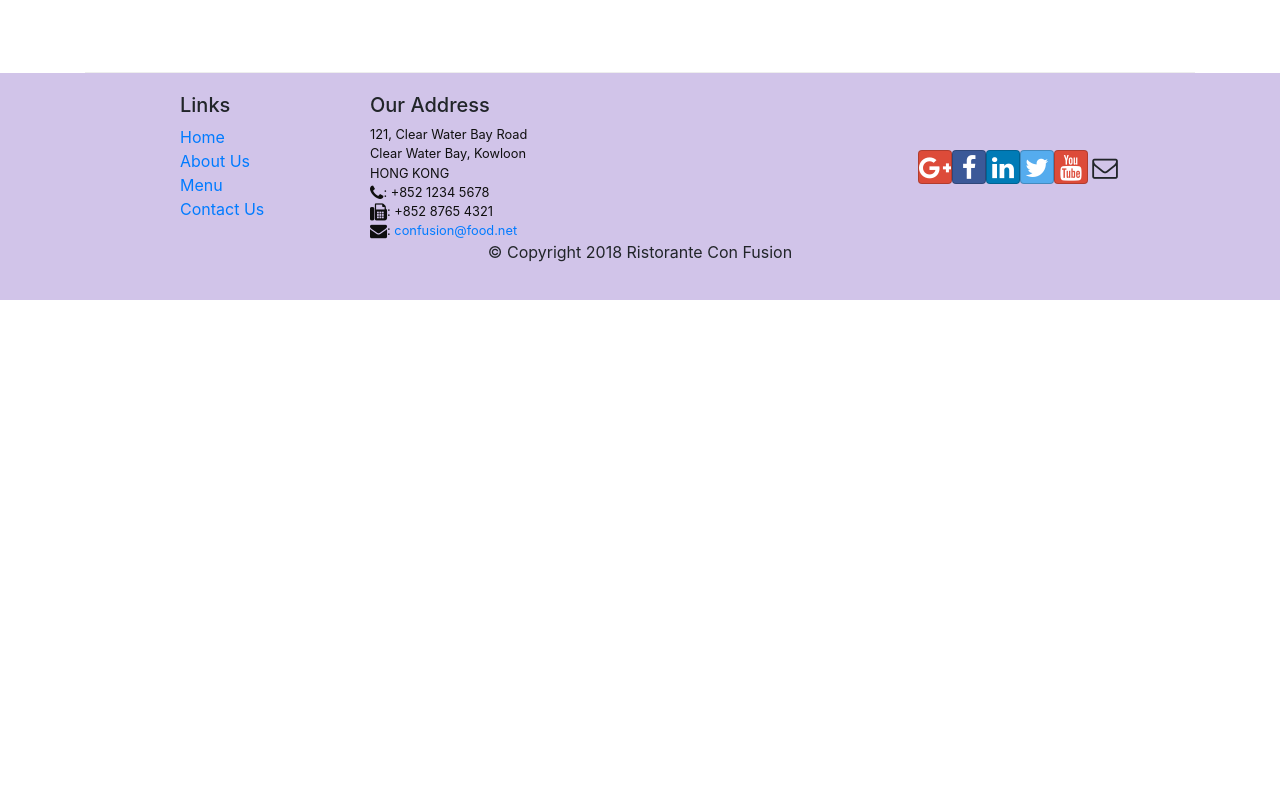
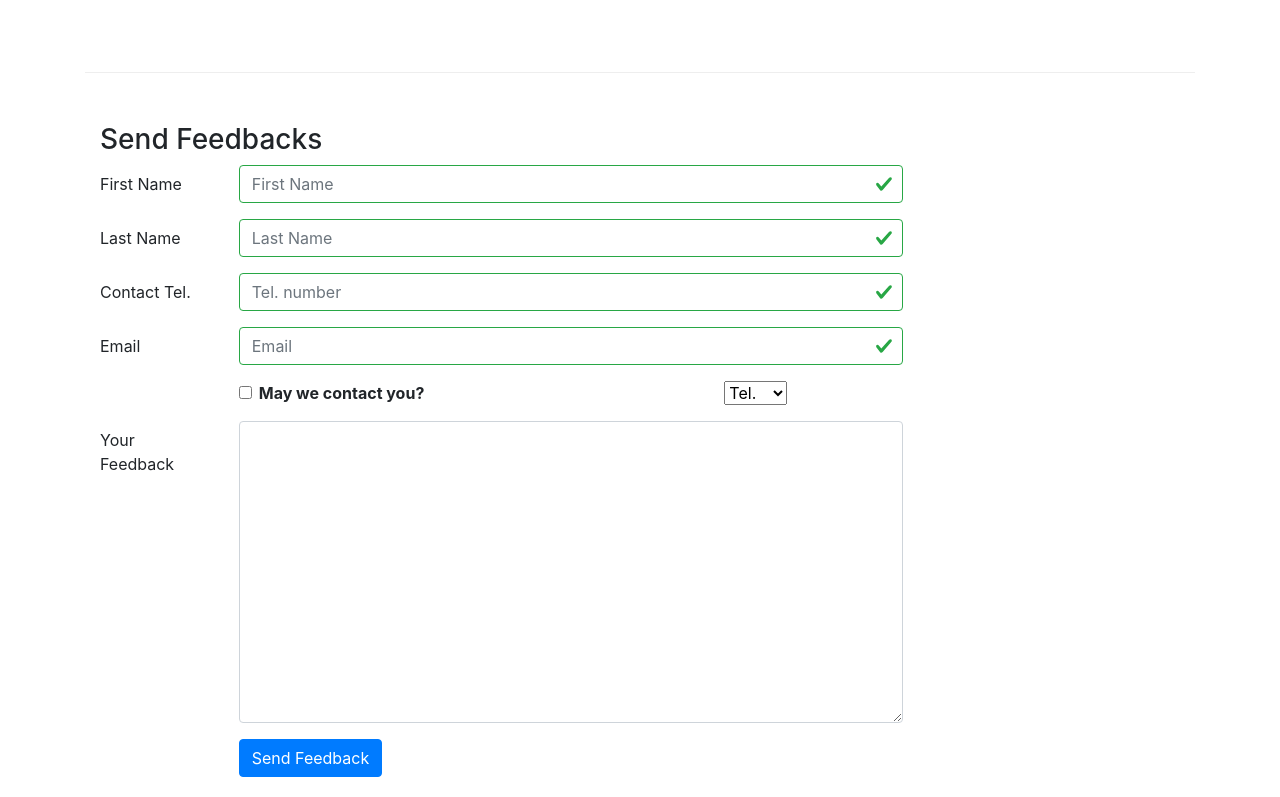
Before and after one commit to Talk2dilshad/ReactJs, a React (Create React App) app in the folder confusion/: page /contactus in a window 1280 px wide. Shown: the part 863-1660 px from the top of the page. Before the commit the page ends 1163 px from the top, so only its background shows below. Built offline with nearby package versions, Linux system fonts and the light colour scheme.

Commit message:
controlled form validation

```diff
--- a/confusion/src/components/contactComponent.js
+++ b/confusion/src/components/contactComponent.js
@@ -1,8 +1,78 @@
-import React from 'react';
-import {Breadcrumb,BreadcrumbItem} from 'reactstrap';
+import React,{Component} from 'react';
+import {Breadcrumb,BreadcrumbItem,Button,Form,FormGroup,Label,Input,Col,FormFeedback} from 'reactstrap';
 import {Link} from 'react-router-dom';
 
-function Contact(props) {
+
+class Contact extends Component{
+    constructor(props){
+        super(props);
+        this.state={
+            firstname: '',
+            lastname: '',
+            telnum: '',
+            email: '',
+            agree: false,
+            contactType: 'Tel.',
+            message: '',
+            touched:{
+                firstname: false,
+                lastname: false,
+                telnum: false,
+                email: false
+            }
+        }
+        this.handleSubmit = this.handleSubmit.bind(this);
+        this.handleInputChange = this.handleInputChange.bind(this);
+        this.handleBlur= this.handleBlur.bind(this);
+    }
+    handleInputChange(e){
+        const target = e.target;
+        const value = target === 'checkbox' ? target.checked :target.value;
+        const name= target.name;
+
+        this.setState({
+            [name]: value
+        });
+    }
+    handleSubmit(e){
+        console.log("Current sate is "+JSON.stringify(this.state));
+        alert("Current sate is "+JSON.stringify(this.state));
+        e.preventDefault();
+    }
+    // check focus
+    handleBlur = (field) => (e) => {
+        this.setState({
+            touched: { ...this.state.touched, [field]: true}
+        });
+    }
+    // validate
+    validate(firstname,lastname,telnum,email){
+        const errors = {
+            firstname: '',
+            lastname: '',
+            telnum: '',
+            email: ''
+        };
+        if(this.state.touched.firstname && firstname.length < 3)
+            errors.firstname = 'First name should be more than 3 character';
+        else if (this.state.touched.firstname && firstname.length > 10)
+            errors.firstname = 'First Name should be <= 10 characters';
+
+        if(this.state.touched.lastname && lastname.length < 3)
+            errors.lastname = 'Last Name should be >= 3 characters';
+        else if (this.state.touched.lastname && lastname.length > 10)
+            errors.lastname = 'Last Name should be <= 10 characters';
+
+        const reg = /^\d+$/;
+        if (this.state.touched.telnum && !reg.test(telnum))
+            errors.telnum = 'Tel. Number should contain only numbers';
+        if(this.state.email && email.split('').filter( x => x  ==='@').length !== 1)
+        errors.email = 'Enter Valid Email address ! ';
+
+        return errors;
+    }
+    render(){
+        const errors = this.validate(this.state.firstname ,this.state.lastname , this.state.telnum, this.state.email);
         return(
             <div className="container">
                 <div className="row">
@@ -41,8 +111,109 @@
                         </div>
                     </div>
                 </div>
+
+            <div className="row row-content">
+                <div className="col-12">
+                    <h3>Send Feedbacks</h3>
                 </div>
+                <div className="col-12 col-md-9">
+                    <Form onSubmit={this.handleSubmit}>
+                        <FormGroup row>
+                            <Label htmlFor="firstname" md={2}>First Name</Label>
+                            <Col md={10}>
+                                <Input type="text" id="firstname" name="firstname" placeholder='First Name'
+                                 value={this.state.firstname}
+                                valid= {errors.firstname ===''}
+                                invalid={errors.firstname !== ''}
+                                onChange={this.handleInputChange}
+                                onBlur = {this.handleBlur('firstname')}
+
+                                 />
+                            <FormFeedback>{errors.firstname}</FormFeedback>
+                            </Col>
+                        </FormGroup>
+                        <FormGroup row>
+                            <Label htmlFor="lastname" md={2}>Last Name</Label>
+                            <Col md={10}>
+                                <Input type="text" id="lastname" name="lastname" placeholder='Last Name'
+                                 value={this.state.lastname}
+                                 valid={errors.lastname === ''}
+                                 invalid={errors.lastname !== ''}
+                                 onChange={this.handleInputChange}
+                                onBlur= {this.handleBlur('lastname')}
+                                 />
+                                <FormFeedback>{errors.lastname}</FormFeedback>
+                            </Col>
+                        </FormGroup>
+                        <FormGroup row>
+                            <Label htmlFor="telnum" md={2}>Contact Tel.</Label>
+                                <Col md={10}>
+                                    <Input type="tel" id="telnum" name="telnum"
+                                        placeholder="Tel. number"
+                                        value={this.state.telnum}
+                                        valid={errors.telnum === ''}
+                                        invalid={errors.telnum !== ''}
+                                        onChange={this.handleInputChange} onBlur={this.handleBlur('telnum')}/>
+                                        <FormFeedback>{errors.telnum}</FormFeedback>
+                                </Col>
+                            </FormGroup>
+                            <FormGroup row>
+                                <Label htmlFor="email" md={2}>Email</Label>
+                                <Col md={10}>
+                                    <Input type="email" id="email" name="email"
+                                        placeholder="Email"
+                                        value={this.state.email}
+                                        valid={errors.email === ''}
+                                        invalid={errors.email !== ''}
+                                        onChange={this.handleInputChange} onBlur={this.handleBlur('email')}/>
+                                <FormFeedback>{errors.email}</FormFeedback>
+                                </Col>
+                            </FormGroup>
+                            <FormGroup row>
+                                <Col md={{size: 6, offset: 2}}>
+                                    <FormGroup check>
+                                        <Label check>
+                                            <Input type="checkbox"
+                                                name="agree"
+                                                checked={this.state.agree}
+                                                onChange={this.handleInputChange} /> {'  '}
+                                            <strong>May we contact you?</strong>
+                                        </Label>
+                                    </FormGroup>
+                                </Col>
+                                <Col md={{size: 3, offset: 1}}>
+                                    <Input type="select" name="contactType"
+                                            value={this.state.contactType}
+                                            onChange={this.handleInputChange}>
+                                        <option>Tel.</option>
+                                        <option>Email</option>
+                                    </Input>
+                                </Col>
+                            </FormGroup>
+                            <FormGroup row>
+                                <Label htmlFor="message" md={2}>Your Feedback</Label>
+                                <Col md={10}>
+                                    <Input type="textarea" id="message" name="message"
+                                        rows="12"
+                                        value={this.state.message}
+                                        onChange={this.handleInputChange}></Input>
+                                </Col>
+                            </FormGroup>
+                            <FormGroup row>
+                                <Col md={{size: 10, offset: 2}}>
+                                    <Button type="submit" color="primary">
+                                        Send Feedback
+                                    </Button>
+                                </Col>
+                            </FormGroup>
+                        </Form>
+                </div>
+            </div>
+            </div>
+
         );
     }
 
+}
+
 export default Contact;
```
Lines whose indentation alone changed are shown as unchanged.
